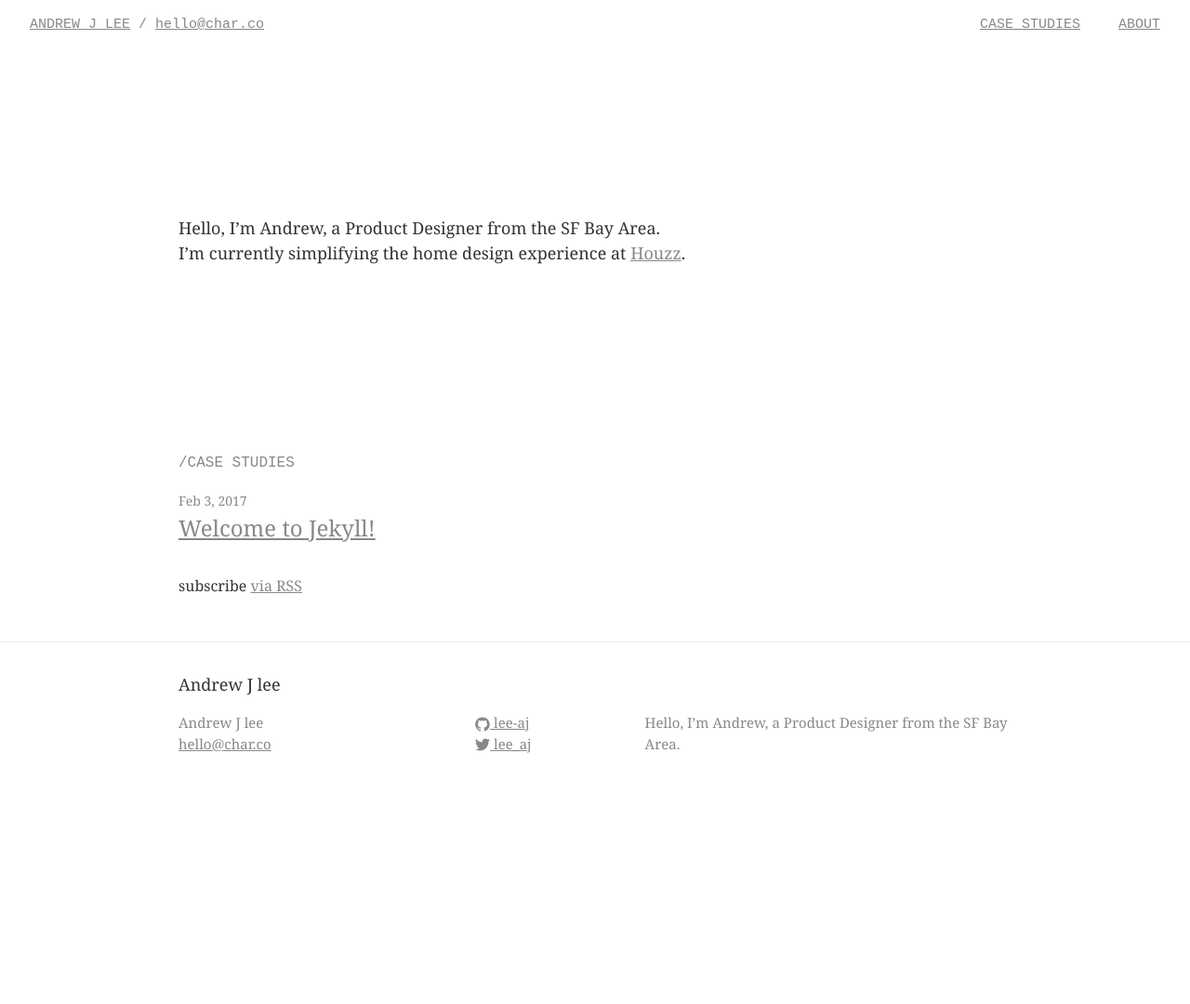
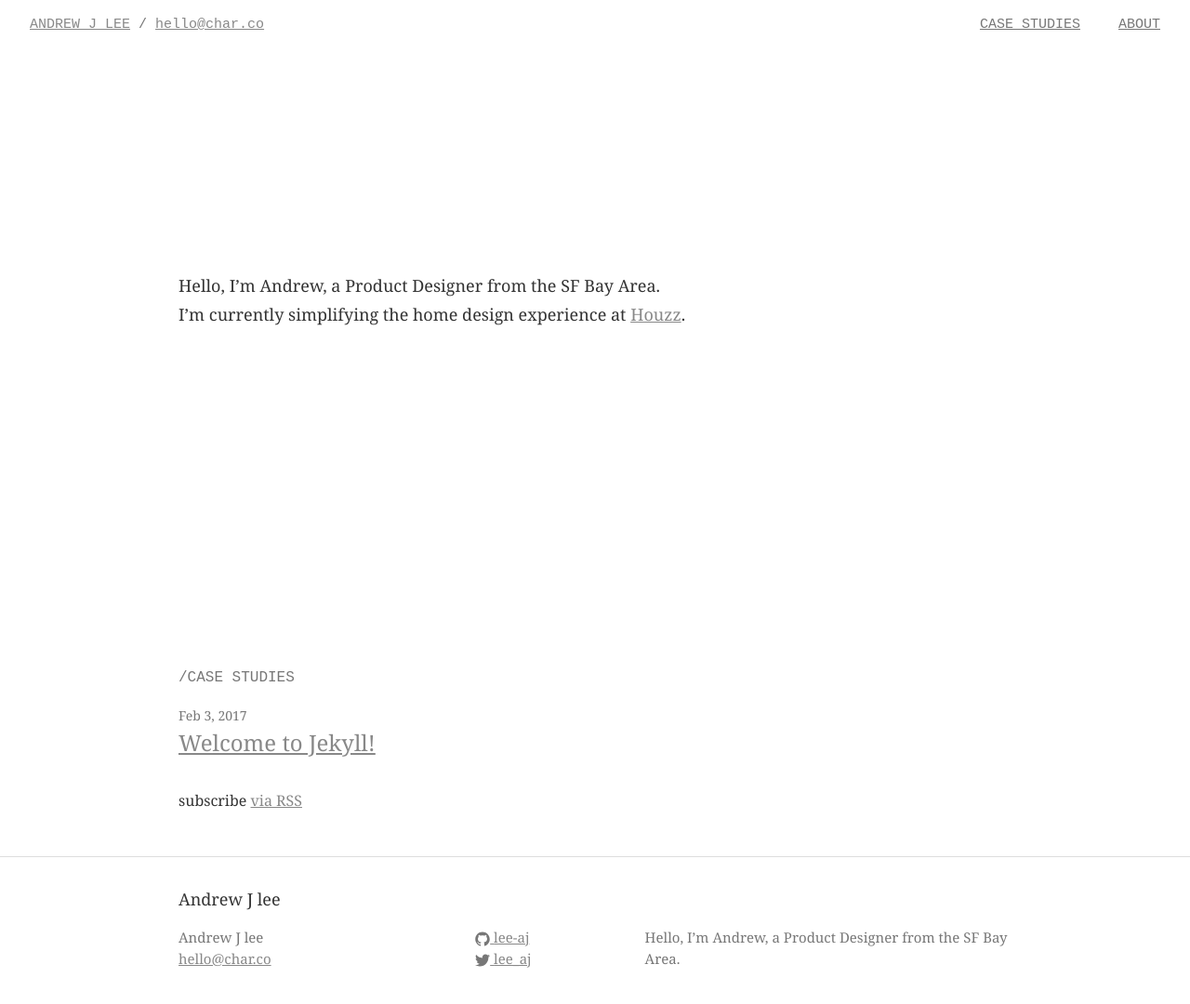
Before and after one commit to lee-aj/my-portfolio, a Jekyll site: the page built from index.md, in a window 1280 px wide and 1106 px high. Shown: the top 1080 px of the window at 93% size. Built offline with Jekyll 4.4.1, drawn with Linux system fonts in a browser that asks for light colours.

Commit message:
intro text no skills

```diff
--- a/_layouts/home.html
+++ b/_layouts/home.html
@@ -5,6 +5,8 @@ layout: default
 <div class="home">
 
   <h2 class="intro">Hello, I’m Andrew, a Product Designer from the SF Bay Area. I’m currently simplifying the home design experience at <a href="www.houzz.com">Houzz</a>.</h2>
+
+  <!-- <p class="tag">What I do: UI / UX / Information Architecture / Design Systems / Prototyping / Mobile / and more...</p> -->
 
   <h1 class="page-heading" id="case-studies">/CASE STUDIES</h1>
 
--- a/_sass/charco.scss
+++ b/_sass/charco.scss
@@ -15,7 +15,7 @@ $text-color:       #333 !default;
 $background-color: #fff !default;
 $brand-color:      #333 !default;
 
-$grey-color:       #888 !default;
+$grey-color:       #777 !default;
 $grey-color-light: lighten($grey-color, 40%) !default;
 $grey-color-dark:  darken($grey-color, 25%) !default;
 
--- a/_sass/charco/_layout.scss
+++ b/_sass/charco/_layout.scss
@@ -163,8 +163,26 @@
  * Home
  */
 .intro {
-  margin: 200px 0 200px 0;
+  margin: 260px 0 300px 0;
   max-width: 550px;
+  line-height: 1.7;
+}
+
+// .tag {
+//   font-size: 15px;
+//   font-family: $second-font-family;
+//   font-weight: $second-font-weight;
+//   color: $grey-color;
+//   margin-bottom: 240px;
+// }
+
+@include media-query($on-palm) {
+  .intro {
+    margin: 120px 0 40px 0;
+  }
+  .tag {
+    margin-bottom: 160px;
+  }
 }
 
 /**
@@ -176,6 +194,7 @@
 
 .page-heading {
   font-size: 16px;
+  padding-top: $spacing-unit * 2;
 }
 
 .post-list {
```
